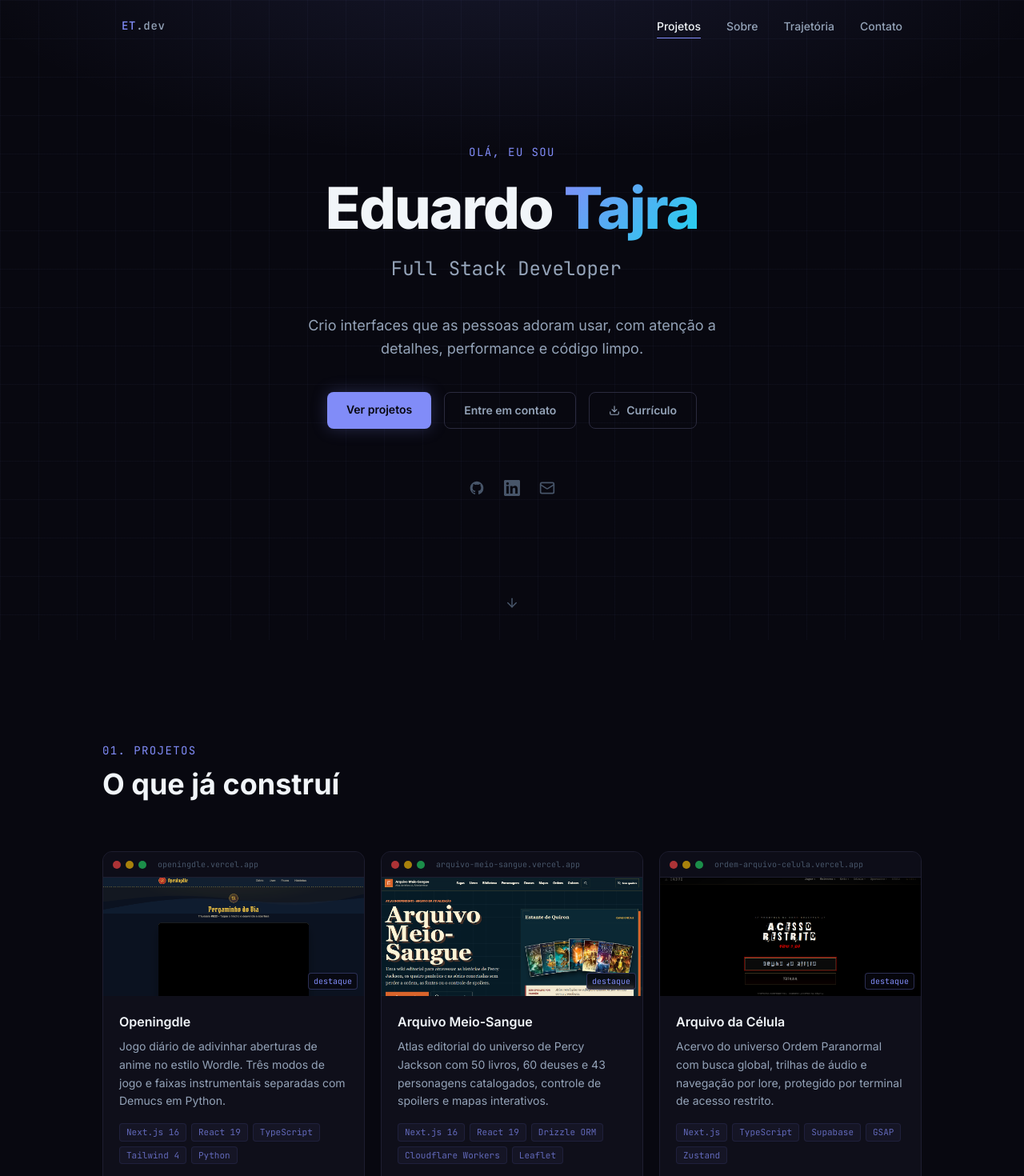
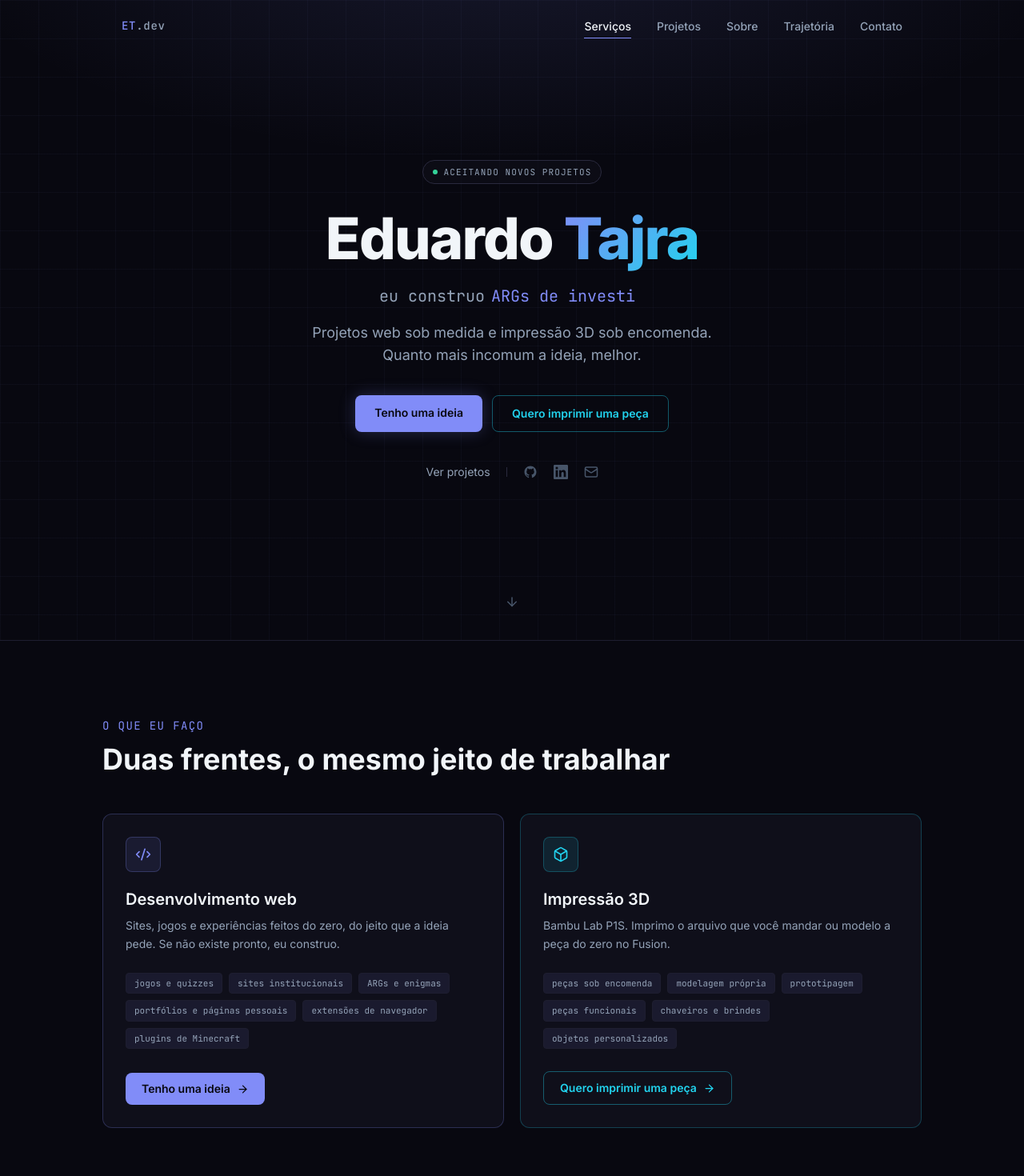
Before and after one commit to eduardotajra/portfolio-eduardotajra, a React (Vite) app: page / in a window 1280 px wide. Shown: the top 1470 px of the page at 80% size. Built offline with nearby package versions, Linux system fonts and the light colour scheme.

Commit message:
feat: reposition hero around what i build and add services section

```diff
--- a/src/components/About.jsx
+++ b/src/components/About.jsx
@@ -21,7 +21,7 @@ export default function About() {
           transition={{ duration: 0.5 }}
           className="font-mono text-sm text-accent mb-3 tracking-widest uppercase"
         >
-          02. sobre mim
+          sobre mim
         </motion.p>
 
         <div className="grid lg:grid-cols-2 gap-16 items-start">
--- a/src/components/Contact.jsx
+++ b/src/components/Contact.jsx
@@ -38,7 +38,7 @@ export default function Contact() {
           transition={{ duration: 0.5 }}
         >
           <p className="font-mono text-sm text-accent mb-3 tracking-widest uppercase">
-            04. contato
+            contato
           </p>
           <h2 className="text-4xl font-bold text-text-primary mb-4">
             Vamos conversar?
--- a/src/components/Experience.jsx
+++ b/src/components/Experience.jsx
@@ -1,6 +1,6 @@
 import { useRef } from 'react'
 import { motion, useInView } from 'framer-motion'
-import { GraduationCap, Briefcase } from 'lucide-react'
+import { GraduationCap, Briefcase, Download } from 'lucide-react'
 
 const items = [
   {
@@ -111,11 +111,21 @@ export default function Experience() {
           className="mb-16"
         >
           <p className="font-mono text-sm text-accent mb-3 tracking-widest uppercase">
-            03. formação
+            formação
           </p>
-          <h2 className="text-4xl font-bold text-text-primary">
-            Trajetória
-          </h2>
+          <div className="flex flex-wrap items-center justify-between gap-4">
+            <h2 className="text-3xl sm:text-4xl font-bold text-text-primary">
+              Trajetória
+            </h2>
+            <a
+              href="/cv.pdf"
+              download
+              className="flex items-center gap-2 rounded-lg border border-border-2 px-4 py-2 text-sm font-medium text-text-secondary transition-colors duration-200 hover:border-accent hover:text-accent"
+            >
+              <Download size={14} />
+              Baixar currículo
+            </a>
+          </div>
         </motion.div>
 
         <div className="flex gap-6 mb-10">
--- a/src/components/Hero.jsx
+++ b/src/components/Hero.jsx
@@ -1,45 +1,58 @@
 import { useState, useEffect } from 'react'
 import { motion } from 'framer-motion'
-import { ArrowDown, Mail, Download } from 'lucide-react'
+import { ArrowDown, Mail } from 'lucide-react'
 import { GithubIcon, LinkedinIcon } from './icons'
+import { contato } from '../data/contato'
 
-const roles = ['Front End Developer', 'Full Stack Developer', 'UI Engineer']
+// Coisas que ele realmente entregou — nada genérico, e a impressão 3D
+// aparece já na primeira dobra.
+const construo = [
+  'caça-palavras diários',
+  'ARGs de investigação',
+  'sites de estúdios de games',
+  'extensões de navegador',
+  'plugins de Minecraft',
+  'peças em impressão 3D',
+]
 
 export default function Hero() {
-  const [roleIndex, setRoleIndex] = useState(0)
-  const [displayed, setDisplayed] = useState('')
-  const [typing, setTyping] = useState(true)
+  const [indice, setIndice] = useState(0)
+  const [texto, setTexto] = useState('')
+  const [digitando, setDigitando] = useState(true)
 
   useEffect(() => {
-    const current = roles[roleIndex]
-    if (typing) {
-      if (displayed.length < current.length) {
-        const t = setTimeout(() => setDisplayed(current.slice(0, displayed.length + 1)), 60)
-        return () => clearTimeout(t)
-      } else {
-        const t = setTimeout(() => setTyping(false), 2000)
+    const alvo = construo[indice]
+
+    if (digitando) {
+      if (texto.length < alvo.length) {
+        const t = setTimeout(() => setTexto(alvo.slice(0, texto.length + 1)), 55)
         return () => clearTimeout(t)
       }
-    } else {
-      if (displayed.length > 0) {
-        const t = setTimeout(() => setDisplayed(displayed.slice(0, -1)), 35)
-        return () => clearTimeout(t)
-      } else {
-        setRoleIndex((i) => (i + 1) % roles.length)
-        setTyping(true)
-      }
+      const t = setTimeout(() => setDigitando(false), 1800)
+      return () => clearTimeout(t)
     }
-  }, [displayed, typing, roleIndex])
 
-  const fadeUp = (delay = 0) => ({
+    if (texto.length > 0) {
+      const t = setTimeout(() => setTexto(texto.slice(0, -1)), 28)
+      return () => clearTimeout(t)
+    }
+
+    // Também agendado: trocar a palavra sem setState síncrono no efeito.
+    const t = setTimeout(() => {
+      setIndice((v) => (v + 1) % construo.length)
+      setDigitando(true)
+    }, 320)
+    return () => clearTimeout(t)
+  }, [texto, digitando, indice])
+
+  const surge = (delay = 0) => ({
     initial: { opacity: 0, y: 24 },
     animate: { opacity: 1, y: 0 },
     transition: { duration: 0.6, delay, ease: [0.22, 1, 0.36, 1] },
   })
 
   return (
-    <section className="relative min-h-screen flex flex-col items-center justify-center grid-bg overflow-hidden">
-      {/* Radial glow */}
+    <section className="relative min-h-screen flex flex-col items-center justify-center grid-bg overflow-hidden px-6">
       <div
         className="absolute inset-0 pointer-events-none"
         style={{
@@ -48,84 +61,97 @@ export default function Hero() {
         }}
       />
 
-      <div className="relative z-10 max-w-3xl mx-auto px-6 text-center">
-        <motion.p
-          {...fadeUp(0.1)}
-          className="font-mono text-sm text-accent mb-6 tracking-widest uppercase"
+      <div className="relative z-10 max-w-3xl mx-auto text-center">
+        <motion.div
+          {...surge(0.05)}
+          className="inline-flex items-center gap-2 rounded-full border border-border-2 bg-surface/60 px-3 py-1.5 mb-8"
         >
-          Olá, eu sou
-        </motion.p>
-
-        <motion.h1
-          {...fadeUp(0.2)}
-          className="text-[clamp(2.25rem,11vw,4.5rem)] font-extrabold tracking-tight text-text-primary leading-none mb-4"
-        >
-          Eduardo{' '}
-          <span className="text-gradient">Tajra</span>
-        </motion.h1>
-
-        <motion.div {...fadeUp(0.35)} className="h-12 flex items-center justify-center mb-8">
-          <span className="font-mono text-xl sm:text-2xl text-text-secondary">
-            {displayed}
-            <span className="text-accent animate-blink">|</span>
+          <span className="relative flex h-1.5 w-1.5">
+            <span className="absolute inline-flex h-full w-full animate-ping rounded-full bg-emerald-400 opacity-75" />
+            <span className="relative inline-flex h-1.5 w-1.5 rounded-full bg-emerald-400" />
+          </span>
+          <span className="font-mono text-[11px] uppercase tracking-widest text-text-secondary">
+            aceitando novos projetos
           </span>
         </motion.div>
 
+        <motion.h1
+          {...surge(0.15)}
+          className="text-[clamp(2.25rem,11vw,4.5rem)] font-extrabold tracking-tight text-text-primary leading-none mb-5"
+        >
+          Eduardo <span className="text-gradient">Tajra</span>
+        </motion.h1>
+
         <motion.p
-          {...fadeUp(0.45)}
-          className="text-text-secondary text-lg leading-relaxed max-w-xl mx-auto mb-10"
+          {...surge(0.3)}
+          className="font-mono text-base sm:text-xl text-text-secondary min-h-[3.5rem] sm:min-h-[2rem] flex items-center justify-center flex-wrap gap-x-2"
         >
-          Crio interfaces que as pessoas adoram usar, com atenção a detalhes, performance e código limpo.
+          <span>eu construo</span>
+          <span className="text-accent">
+            {texto}
+            <span className="animate-blink">|</span>
+          </span>
         </motion.p>
 
-        <motion.div {...fadeUp(0.55)} className="flex flex-wrap gap-4 justify-center mb-16">
+        <motion.p
+          {...surge(0.4)}
+          className="text-text-secondary text-base sm:text-lg leading-relaxed max-w-lg mx-auto mt-4 mb-9"
+        >
+          Projetos web sob medida e impressão 3D sob encomenda.
+          <br className="hidden sm:block" /> Quanto mais incomum a ideia, melhor.
+        </motion.p>
+
+        <motion.div {...surge(0.5)} className="flex flex-col sm:flex-row gap-3 justify-center mb-10">
           <a
-            href="#projects"
+            href={contato.whatsappDev}
+            target="_blank"
+            rel="noopener noreferrer"
             className="px-6 py-3 rounded-lg bg-accent text-bg font-semibold text-sm hover:bg-accent/90 transition-all duration-200 glow-accent"
           >
-            Ver projetos
+            Tenho uma ideia
           </a>
           <a
-            href="#contact"
-            className="px-6 py-3 rounded-lg border border-border-2 text-text-secondary font-semibold text-sm hover:border-accent hover:text-text-primary transition-all duration-200"
+            href={contato.whatsapp3d}
+            target="_blank"
+            rel="noopener noreferrer"
+            className="px-6 py-3 rounded-lg border border-cyan/40 text-cyan font-semibold text-sm hover:border-cyan hover:bg-cyan/5 transition-all duration-200"
           >
-            Entre em contato
-          </a>
-          <a
-            href="/cv.pdf"
-            download
-            className="flex items-center gap-2 px-6 py-3 rounded-lg border border-border-2 text-text-secondary font-semibold text-sm hover:border-cyan hover:text-cyan transition-all duration-200"
-          >
-            <Download size={14} />
-            Currículo
+            Quero imprimir uma peça
           </a>
         </motion.div>
 
-        <motion.div {...fadeUp(0.65)} className="flex items-center justify-center gap-6">
+        <motion.div
+          {...surge(0.6)}
+          className="flex items-center justify-center gap-5 text-text-secondary"
+        >
+          <a href="#projects" className="text-sm hover:text-text-primary transition-colors">
+            Ver projetos
+          </a>
+          <span className="h-3 w-px bg-border-2" />
           <a
-            href="https://github.com/eduardotajra"
+            href={contato.github}
             target="_blank"
             rel="noopener noreferrer"
             aria-label="GitHub"
             className="text-muted hover:text-accent transition-colors duration-200"
           >
-            <GithubIcon size={20} />
+            <GithubIcon size={18} />
           </a>
           <a
-            href="https://www.linkedin.com/in/eduardo-tajra/"
+            href={contato.linkedin}
             target="_blank"
             rel="noopener noreferrer"
             aria-label="LinkedIn"
             className="text-muted hover:text-accent transition-colors duration-200"
           >
-            <LinkedinIcon size={20} />
+            <LinkedinIcon size={18} />
           </a>
           <a
-            href="mailto:eduardotajra2@hotmail.com"
+            href={`mailto:${contato.email}`}
             aria-label="Email"
             className="text-muted hover:text-accent transition-colors duration-200"
           >
-            <Mail size={20} />
+            <Mail size={18} />
           </a>
         </motion.div>
       </div>
@@ -136,7 +162,7 @@ export default function Hero() {
         transition={{ delay: 1.2, duration: 0.8 }}
         className="absolute bottom-10 left-1/2 -translate-x-1/2"
       >
-        <a href="#projects" className="text-muted hover:text-accent transition-colors">
+        <a href="#servicos" aria-label="Ver serviços" className="text-muted hover:text-accent transition-colors">
           <motion.div
             animate={{ y: [0, 6, 0] }}
             transition={{ repeat: Infinity, duration: 1.8, ease: 'easeInOut' }}
--- a/src/components/Navbar.jsx
+++ b/src/components/Navbar.jsx
@@ -4,6 +4,7 @@ import { Link, useLocation } from 'react-router-dom'
 import { Menu, X } from 'lucide-react'
 
 const links = [
+  { hash: '#servicos', label: 'Serviços' },
   { hash: '#projects', label: 'Projetos' },
   { hash: '#about', label: 'Sobre' },
   { hash: '#experience', label: 'Trajetória' },
@@ -26,7 +27,7 @@ export default function Navbar() {
   // Destaque da seção ativa só faz sentido na home, onde as seções existem.
   useEffect(() => {
     if (!isHome) return
-    const sections = ['projects', 'about', 'experience', 'contact']
+    const sections = ['servicos', 'projects', 'about', 'experience', 'contact']
     const observer = new IntersectionObserver(
       (entries) => {
         entries.forEach((e) => {
--- a/src/components/Projects.jsx
+++ b/src/components/Projects.jsx
@@ -129,7 +129,7 @@ export default function Projects() {
           className="mb-16"
         >
           <p className="font-mono text-sm text-accent mb-3 tracking-widest uppercase">
-            01. projetos
+            projetos
           </p>
           <h2 className="text-4xl font-bold text-text-primary">
             O que já construí
--- /dev/null
+++ b/src/components/Servicos.jsx
@@ -0,0 +1,135 @@
+import { useRef } from 'react'
+import { motion, useInView } from 'framer-motion'
+import { Code2, Box, ArrowRight } from 'lucide-react'
+import { contato } from '../data/contato'
+
+const frentes = [
+  {
+    icone: Code2,
+    titulo: 'Desenvolvimento web',
+    resumo:
+      'Sites, jogos e experiências feitos do zero, do jeito que a ideia pede. Se não existe pronto, eu construo.',
+    exemplos: [
+      'jogos e quizzes',
+      'sites institucionais',
+      'ARGs e enigmas',
+      'portfólios e páginas pessoais',
+      'extensões de navegador',
+      'plugins de Minecraft',
+    ],
+    cta: 'Tenho uma ideia',
+    href: contato.whatsappDev,
+    cor: 'accent',
+  },
+  {
+    icone: Box,
+    titulo: 'Impressão 3D',
+    resumo:
+      'Bambu Lab P1S. Imprimo o arquivo que você mandar ou modelo a peça do zero no Fusion.',
+    exemplos: [
+      'peças sob encomenda',
+      'modelagem própria',
+      'prototipagem',
+      'peças funcionais',
+      'chaveiros e brindes',
+      'objetos personalizados',
+    ],
+    cta: 'Quero imprimir uma peça',
+    href: contato.whatsapp3d,
+    cor: 'cyan',
+  },
+]
+
+function Frente({ frente, index }) {
+  const ref = useRef(null)
+  const inView = useInView(ref, { once: true, margin: '-80px' })
+  const Icone = frente.icone
+  const ehAccent = frente.cor === 'accent'
+
+  return (
+    <motion.div
+      ref={ref}
+      initial={{ opacity: 0, y: 28 }}
+      animate={inView ? { opacity: 1, y: 0 } : {}}
+      transition={{ duration: 0.5, delay: index * 0.12, ease: [0.22, 1, 0.36, 1] }}
+      className={`group flex flex-col rounded-xl border bg-surface p-7 transition-colors duration-300 ${
+        ehAccent
+          ? 'border-accent/25 hover:border-accent/60'
+          : 'border-cyan/25 hover:border-cyan/60'
+      }`}
+    >
+      <div
+        className={`mb-5 flex h-11 w-11 items-center justify-center rounded-lg border ${
+          ehAccent
+            ? 'border-accent/25 bg-accent/10 text-accent'
+            : 'border-cyan/25 bg-cyan/10 text-cyan'
+        }`}
+      >
+        <Icone size={20} />
+      </div>
+
+      <h3 className="mb-2 text-xl font-semibold text-text-primary">{frente.titulo}</h3>
+      <p className="mb-6 text-sm leading-relaxed text-text-secondary">{frente.resumo}</p>
+
+      <ul className="mb-7 flex flex-wrap gap-2">
+        {frente.exemplos.map((ex) => (
+          <li
+            key={ex}
+            className="rounded border border-border bg-surface-2 px-2.5 py-1 font-mono text-[11px] text-text-secondary"
+          >
+            {ex}
+          </li>
+        ))}
+      </ul>
+
+      <a
+        href={frente.href}
+        target="_blank"
+        rel="noopener noreferrer"
+        className={`mt-auto inline-flex items-center gap-2 self-start rounded-lg px-5 py-2.5 text-sm font-semibold transition-all duration-200 ${
+          ehAccent
+            ? 'bg-accent text-bg hover:bg-accent/90'
+            : 'border border-cyan/40 text-cyan hover:bg-cyan/10 hover:border-cyan'
+        }`}
+      >
+        {frente.cta}
+        <ArrowRight
+          size={15}
+          className="transition-transform duration-200 group-hover:translate-x-0.5"
+        />
+      </a>
+    </motion.div>
+  )
+}
+
+export default function Servicos() {
+  const ref = useRef(null)
+  const inView = useInView(ref, { once: true, margin: '-60px' })
+
+  return (
+    <section id="servicos" className="border-t border-border px-6 py-24">
+      <div className="mx-auto max-w-5xl">
+        <motion.div
+          ref={ref}
+          initial={{ opacity: 0, y: 20 }}
+          animate={inView ? { opacity: 1, y: 0 } : {}}
+          transition={{ duration: 0.5 }}
+          className="mb-12"
+        >
+          <p className="mb-3 font-mono text-sm uppercase tracking-widest text-accent">
+            o que eu faço
+          </p>
+          <h2 className="text-3xl sm:text-4xl font-bold text-text-primary">
+            Duas frentes, o mesmo jeito de trabalhar
+          </h2>
+        </motion.div>
+
+        <div className="grid gap-5 md:grid-cols-2">
+          {frentes.map((frente, i) => (
+            <Frente key={frente.titulo} frente={frente} index={i} />
+          ))}
+        </div>
+      </div>
+    </section>
+  )
+}
--- /dev/null
+++ b/src/data/contato.js
@@ -0,0 +1,18 @@
+const NUMERO = '5585991529273'
+
+// Cada CTA abre o WhatsApp com a mensagem já escrita, para o contato
+// chegar com o assunto identificado.
+const zap = (texto) => `https://wa.me/${NUMERO}?text=${encodeURIComponent(texto)}`
+
+export const contato = {
+  whatsappDev: zap('Olá, Eduardo! Vi seu portfólio e queria falar sobre um projeto.'),
+  whatsapp3d: zap('Olá, Eduardo! Vi seu portfólio e queria um orçamento de impressão 3D.'),
+  whatsappGeral: zap('Olá, Eduardo! Vi seu portfólio e gostaria de pedir um orçamento.'),
+  email: 'eduardotajra2@hotmail.com',
+  github: 'https://github.com/eduardotajra',
+  linkedin: 'https://www.linkedin.com/in/eduardo-tajra/',
+  instagram: 'https://www.instagram.com/eduardotajra/',
+  tiktok: 'https://www.tiktok.com/@eduardotajraa?lang=pt-BR',
+  youtube: 'https://www.youtube.com/@eduardotajra5',
+  x: 'https://x.com/eduardotajra',
+}
--- a/src/pages/Home.jsx
+++ b/src/pages/Home.jsx
@@ -1,6 +1,7 @@
 import { useEffect } from 'react'
 import { useLocation } from 'react-router-dom'
 import Hero from '../components/Hero'
+import Servicos from '../components/Servicos'
 import Projects from '../components/Projects'
 import About from '../components/About'
 import Experience from '../components/Experience'
@@ -42,6 +43,7 @@ export default function Home() {
   return (
     <>
       <Hero />
+      <Servicos />
       <Projects />
       <About />
       <Experience />
```
